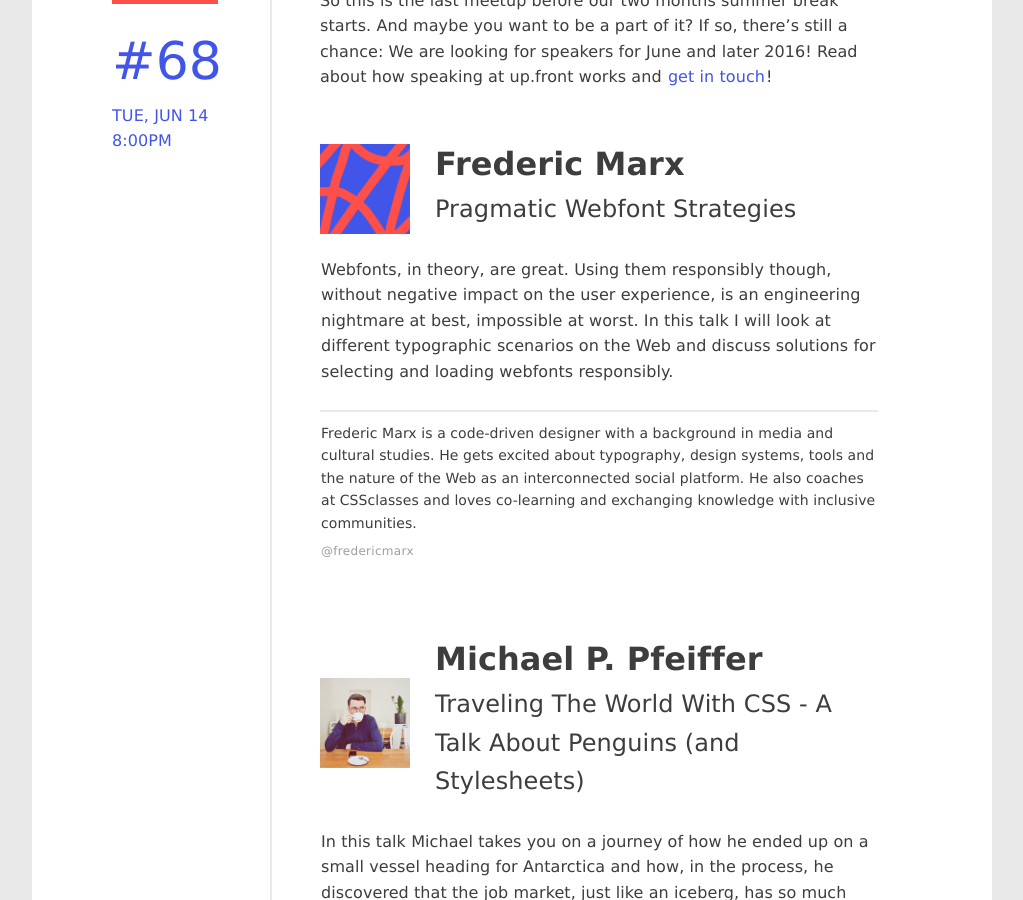
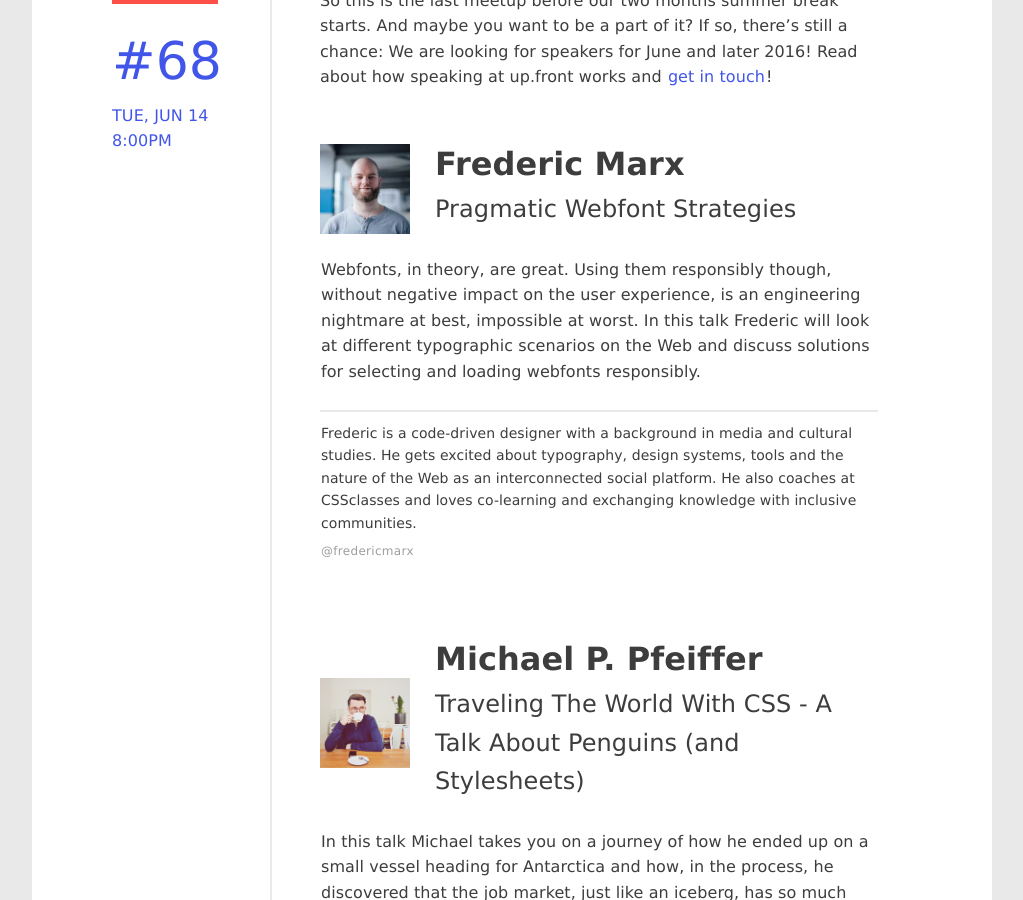
Before and after one commit to upfrontug/upfrontug.github.io, a Jekyll site: the page built from _posts/2016-06-14-meetup.html, in a window 1280 px wide and 900 px high, scrolled down 366 px. Shown: the whole window, without its empty margins (128-1151 px from the left). Built offline with Jekyll 4.4.1, drawn with Linux system fonts in a browser that asks for light colours; a script that is not in the unit is left out.

Commit message:
Update Frederic’s talk

```diff
--- a/_posts/2016-06-14-meetup.html
+++ b/_posts/2016-06-14-meetup.html
@@ -6,9 +6,9 @@
   talks:
     - name: 'Frederic Marx'
       title: 'Pragmatic Webfont Strategies'
-      picture:
-      desc: 'Webfonts, in theory, are great. Using them responsibly though, without negative impact on the user experience, is an engineering nightmare at best, impossible at worst. In this talk I will look at different typographic scenarios on the Web and discuss solutions for selecting and loading webfonts responsibly.'
-      bio: 'Frederic Marx is a code-driven designer with a background in media and cultural studies. He gets excited about typography, design systems, tools and the nature of the Web as an interconnected social platform. He also coaches at CSSclasses and loves co-learning and exchanging knowledge with inclusive communities.'
+      picture: 'frederic-marx.jpg'
+      desc: 'Webfonts, in theory, are great. Using them responsibly though, without negative impact on the user experience, is an engineering nightmare at best, impossible at worst. In this talk Frederic will look at different typographic scenarios on the Web and discuss solutions for selecting and loading webfonts responsibly.'
+      bio: 'Frederic is a code-driven designer with a background in media and cultural studies. He gets excited about typography, design systems, tools and the nature of the Web as an interconnected social platform. He also coaches at CSSclasses and loves co-learning and exchanging knowledge with inclusive communities.'
       links:
         - url: 'https://twitter.com/fredericmarx'
           title: '@fredericmarx'
```
